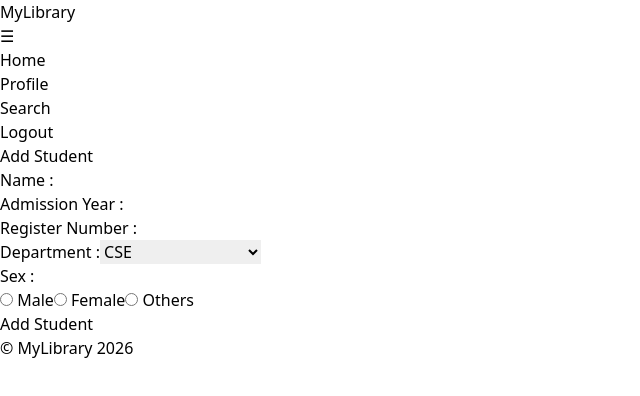
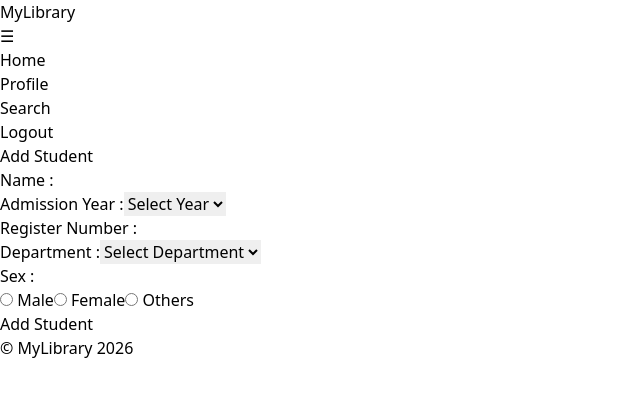
Before and after one commit to Amith567/MyLibrary, a React (Vite) app in the folder frontend/: page /students/add in a window 1280 px wide. Shown: the top 396 px of the page, without its empty margins (0-640 px from the left). Built offline with nearby package versions, Linux system fonts and the light colour scheme; sample sign-in values are in the browser's storage.

Commit message:
student add validation and error messge showing completed

```diff
--- a/frontend/src/index.css
+++ b/frontend/src/index.css
@@ -32,6 +32,9 @@
   .btn {
     @apply bg-blue-600 text-white  rounded-md font-semibold px-3 py-2 hover:bg-blue-500 transition duration-300;
   }
+  .error-msg{
+    @apply mt-2 rounded-md bg-red-500/10 border border-red-500/30 px-3 py-2 text-sm text-red-300
+  }
 }
 
 input[type="number"]::-webkit-inner-spin-button,
--- a/frontend/src/pages/StudentsAdd.jsx
+++ b/frontend/src/pages/StudentsAdd.jsx
@@ -5,6 +5,7 @@ import { useNavigate } from 'react-router-dom'
 import API from '../api/api'
 
 const StudentsAdd = () => {
+  const [error,setError]=useState("")
   const navigate = useNavigate()
   const [formData, setFormData] = useState({ name: "", admission_year: "", register_no: "", department: "", gender: "" })
 
@@ -13,13 +14,50 @@ const StudentsAdd = () => {
 
   const handleSubmit = async (e) => {
     e.preventDefault();
+
+    const name=formData.name.trim()
+    if(!name){
+      setError("Name required !")
+      return
+    }
+    if(name.length>20){
+      setError("Maximum lenght of name is 20 !")
+      return
+    }
+    if(!/^[A-Za-z ]+$/.test(name)){
+      setError("Name can conatains only letters and space !")
+      return
+    }
+    if (!/^\d{4}$/.test(formData.admission_year)){
+      setError('Invalid year !')
+      return
+    }
+    if(!/^[A-Z]{3}\d{2}[A-Z]{2,3}\d{3}$/.test(formData.register_no)){
+      setError("Invalid register number format !. eg: AWH22CS001 ")
+      return
+    }
+    if(formData.department.length==0){
+      setError("Invalid department !")
+      return
+    }
+    if(formData.gender.length!=1){
+      setError("Invalid gender !")
+      return
+    }
+
+    setError("")
+
     try {
       const res = await API.post("student/add/", formData)
       window.alert("student added succesfully !")
       navigate("/")
     } catch (error) {
-      alert(error.response?.data?.error || "something went wrong!")
-    }
+  const errors = error.response?.data?.error;
+
+  if (errors?.register_no) {
+    setError(errors.register_no[0]);
+  }
+}
   }
 
   return (
@@ -29,6 +67,9 @@ const StudentsAdd = () => {
 
         <form className="form-box" onSubmit={handleSubmit}>
           <h1 className="form-heading">Add Student</h1>
+          {error &&<div>
+            <p className="error-msg">{error}</p>
+         </div>}
           <div>
             <label className='input-label'>Name :</label>
             <input
@@ -41,12 +82,18 @@ const StudentsAdd = () => {
 
           <div>
             <label className='input-label'>Admission Year :</label>
-            <input
-              type="number"
+            <select
+              name="admission_year"
               className="input-field"
-              name="admission_year"
               onChange={handleChange}
-            />
+            >
+              <option value="">Select Year</option>
+            {Array.from({ length: 17 }, (_, i) => 2010 + i).map(year => (
+              <option key={year} value={year}>
+                {year}
+              </option>
+            ))}
+            </select>
           </div>
 
           <div>
@@ -66,12 +113,12 @@ const StudentsAdd = () => {
               name="department"
               onChange={handleChange}
             >
-              <option value="" disabled>Select Department</option>
-              <option value="CSE">CSE</option>
-              <option value="EC">EC</option>
-              <option value="CE">CE</option>
-              <option value="ME">ME</option>
-              <option value="EEE">EEE</option>
+              <option value="" >Select Department</option>
+              <option value="cse">CSE</option>
+              <option value="ec">EC</option>
+              <option value="ce">CE</option>
+              <option value="me">ME</option>
+              <option value="eee">EEE</option>
             </select>
           </div>
 
@@ -79,13 +126,13 @@ const StudentsAdd = () => {
             <label className='input-label'>Sex : </label>
             <div className="flex gap-3">
               <label className='input-label'>
-                <input type="radio" name="gender" value="M" onChange={handleChange} /> Male
+                <input type="radio" name="gender" value="m" onChange={handleChange} /> Male
               </label>
               <label className='input-label'>
-                <input type="radio" name="gender" value="F" onChange={handleChange} /> Female
+                <input type="radio" name="gender" value="f" onChange={handleChange} /> Female
               </label>
               <label className='input-label'>
-                <input type="radio" name="gender" value="O" onChange={handleChange} /> Others
+                <input type="radio" name="gender" value="o" onChange={handleChange} /> Others
               </label>
             </div>
           </div>
--- a/frontend/src/pages/TransactionCreate.jsx
+++ b/frontend/src/pages/TransactionCreate.jsx
@@ -22,7 +22,12 @@ const TransactionCreate = () => {
                 </div>
                 <div>
                     <label htmlFor="" className='input-label'>Time Period</label>
-                    <input type="date" name="" id=""  className='input-field'/>
+                    <select className='input-field'>
+                        <option value="7">7 Days</option>
+                        <option value="14">14 Days</option>
+                        <option value="21">21 Days</option>
+                        <option value="28">28 Days</option>
+                    </select>
                 </div>
                 <div>
                     <button className='btn w-full'>Submit</button>
```
